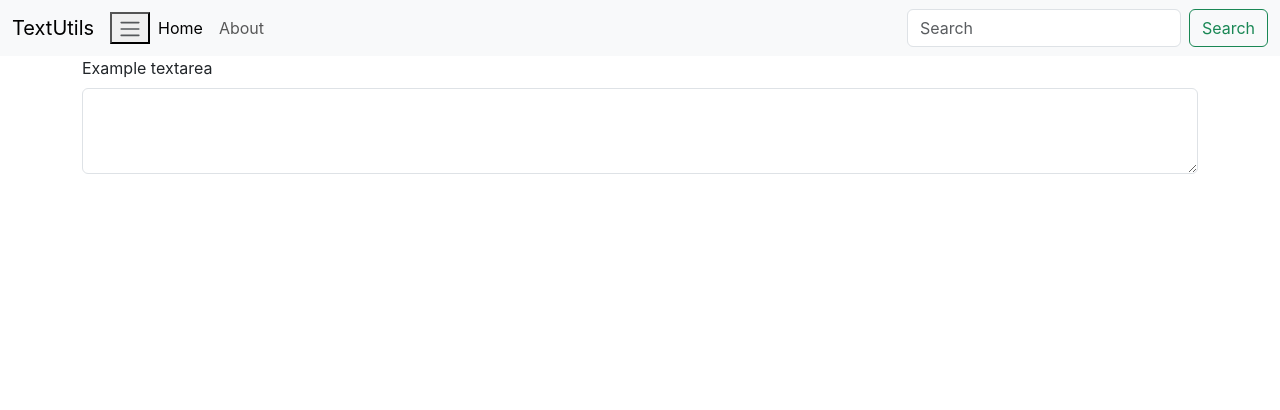
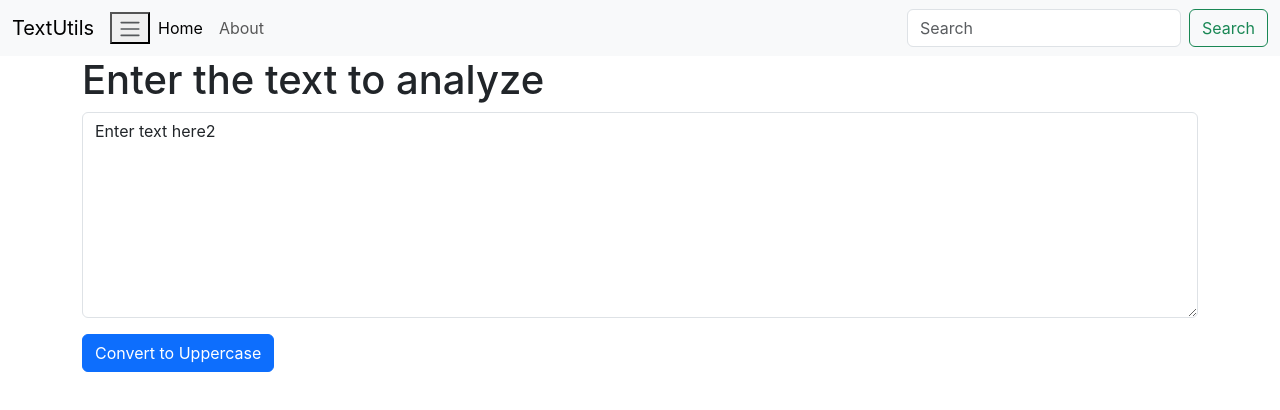
Before and after one commit to AkankshaGoyal/my-app, a React (Create React App) app: page / in a window 1280 px wide. Shown: the top 410 px of the page. Built offline with nearby package versions, Linux system fonts and the light colour scheme.

Commit message:
new changes

```diff
--- a/src/App.js
+++ b/src/App.js
@@ -7,7 +7,7 @@
       <>
       <Navbar title = "TextUtils" />
       <div className = "container">
-      <Textform />
+      <Textform heading = "Enter the text to analyze" />
        </div>
       </>
 
--- a/src/Components/Textform.js
+++ b/src/Components/Textform.js
@@ -1,12 +1,16 @@
-import React from 'react'
+import React, { useState } from 'react'
 
-export default function Textform() {
-  return (
-
-      <div class="mb-3">
-      <label for="myBox" class="form-label">Example textarea</label>
-      <textarea class="form-control" id="myBox" rows="3"></textarea>
-      </div>
-
+export default function Textform(props) {
+       const [text,setText] = useState('Enter text here2');
+    // //    text = "new Text";
+    //    setText("new text");
+       return (
+       <div>
+              <h1>{props.heading}</h1>
+              <div className="mb-3">
+              <textarea className="form-control" value = {text} id="myBox" rows="8"></textarea>
+               </div>
+              <button className="btn btn-primary">Convert to Uppercase</button>
+       </div>
   )
 }
```
